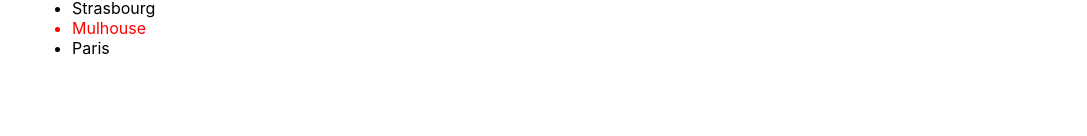
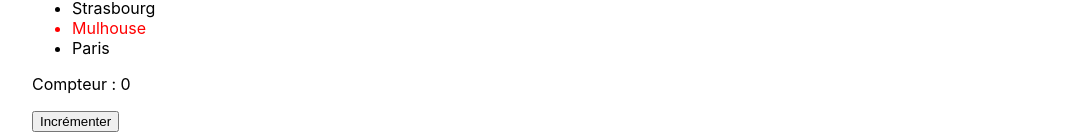
Before and after one commit to Pagrune/my-app, a React (Create React App) app: page / in a window 1280 px wide. Shown: the part 661-797 px from the top of the page, without its empty margins (96-1183 px from the left). Built offline with nearby package versions, Linux system fonts and the light colour scheme.

Commit message:
création compteur

```diff
--- a/src/App.js
+++ b/src/App.js
@@ -4,7 +4,9 @@ import './css/style.css';
 import Presentation from'./components/presentation.js';
 import Experience from './components/experience.js';
 import Etudes from './components/etudes.js';
-import Villes from './components/villes.js'
+import Villes from './components/villes.js';
+import Compteur from './components/compteur.js';
+
 
 
 
@@ -26,8 +28,13 @@ function App() {
         isMine : false
     }
   ]
+
   return (
-    <><Presentation/><Etudes/><Experience/><Villes villes={villes}/></>
+    <>
+      <Presentation/><Etudes/><Experience/><Villes villes={villes}/><Compteur/>
+
+    </>
+
     // <div className="App">
     //   <header className="App-header">
     //     <img src={logo} className="App-logo" alt="logo" />
--- /dev/null
+++ b/src/components/compteur.js
@@ -0,0 +1,20 @@
+
+import React, {useState} from 'react';
+
+
+
+function Compteur(){
+    const [count, setCount] = useState(0);
+
+const handleClick = ()=> {
+  setCount(count+1);
+};
+    return(
+        <div className='milieu'>
+        <p>Compteur : {count}</p>
+        <button onClick={handleClick}>Incrémenter</button>
+      </div>
+    );
+
+}
+export default Compteur;
```
